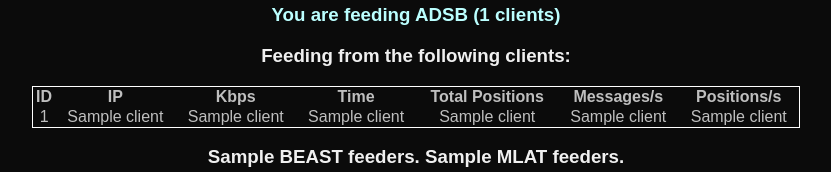
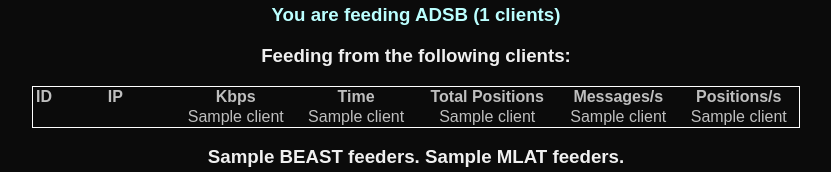
Before and after one commit to adsblol/api, a FastAPI app: template templates/index.html in a window 1280 px wide. Shown: the part 409-581 px from the top of the page, without its empty margins (232-1063 px from the left). Run offline with FastAPI, Linux system fonts and the light colour scheme; the template is opened without the code that fills it: most values are stand-ins (such as "Sample title", 1, 10 or a date in 2020); data that the repository does not hold is empty.

Commit message:
index: Hide IP/UUID by default

```diff
--- a/templates/index.html
+++ b/templates/index.html
@@ -87,6 +87,19 @@
             background: red;
             border: 1px solid black;
         }
+
+        /* From https://www.w3schools.com/css/css_tooltip.asp */
+
+        /* Tooltip text */
+        .tooltip .tooltiptext {
+            visibility: hidden;
+        }
+
+        .tooltip:hover .tooltiptext {
+            visibility: visible;
+            height: auto;
+        }
+
     </style>
 </head>
 
@@ -149,7 +162,8 @@
             <a href="https://github.com/adsblol/api">code</a>
             and
             <a href="https://github.com/adsblol/infra">configuration</a>
-            used to deploy the entirety of this service from scratch.</p>
+            used to deploy the entirety of this service from scratch.
+        </p>
         <p>
         <h3>
             <a href="https://globe.adsb.lol/">Globe (Map)</a> &#12316;
@@ -188,7 +202,7 @@
         {% if own_beast > 0 %}
         <h3>Feeding from the following clients:</h2>
             <!--- Make a table, columns: HEX, IP, KBPS, CONN_TIME, MSG_S, POSITION_S, REDUCE_SIGNAL, POSITIONS -->
-            <table>
+            <table class="tooltip">
                 <tr>
                     <th>ID</th>
                     <th>IP</th>
@@ -201,11 +215,12 @@
                 <tr>
                     <!--- If client[0] ends with 000000000000, show a warning! The UUID has not been set. -->
                     {% if client[0].endswith("000000000000") %}
-                    <td style="color: red">NO UUID! Please run <code>adsblol-update && adsblol-up</code><br/>or set one in your existing client.</td>
+                    <td style="color: red">NO UUID! Please run <code>adsblol-update && adsblol-up</code><br />or set one
+                        in your existing client.</td>
                     {% else %}
-                    <td>{{ client[0] }}</td>
+                    <td class="tooltiptext">{{ client[0] }}</td>
                     {% endif %}
-                    <td>{{ client[1] }}</td>
+                    <td class="tooltiptext">{{ client[1] }}</td>
                     <td>{{ client[2] }}</td>
                     <td>{{ client[3] }}</td>
                     <td>{{ client[7] }}</td>
@@ -220,15 +235,15 @@
     </div>
 
     <div class="map" id="map"></div>
-    <br/><br/>
+    <br /><br />
     <p>Made with &#10084;&#65039; by <a href="https://github.com/katlol">Katia</a></p>
-    <br/><br/>
+    <br /><br />
 </body>
 
 <script>
     // Custom icons
-    const redIcon = L.divIcon({className: "red-icon", iconSize: new L.Point(8, 8)})
-    const greenIcon = L.divIcon({className: "green-icon", iconSize: new L.Point(8, 8)})
+    const redIcon = L.divIcon({ className: "red-icon", iconSize: new L.Point(8, 8) })
+    const greenIcon = L.divIcon({ className: "green-icon", iconSize: new L.Point(8, 8) })
 
     // Icon layers
     const adsb = L.layerGroup()
@@ -257,7 +272,7 @@
         .then(response => response.json())
         .then(data => {
             data.forEach(receiver => {
-                L.marker([receiver[0], receiver[1]], {icon: redIcon}).addTo(adsb);
+                L.marker([receiver[0], receiver[1]], { icon: redIcon }).addTo(adsb);
             });
         });
 
@@ -267,10 +282,10 @@
         .then(data => {
             Object.entries(data).forEach(([name, receiver]) => {
                 if (receiver.lat && receiver.lon) {
-                    L.marker([receiver.lat, receiver.lon], {icon: greenIcon}).bindTooltip(
+                    L.marker([receiver.lat, receiver.lon], { icon: greenIcon }).bindTooltip(
                         `<b>${name}</b><br>Peers: ${Object.keys(receiver.peers).length}`, {
-                            'direction': 'top'
-                        }
+                        'direction': 'top'
+                    }
                     ).addTo(mlat)
                 }
             });
```
